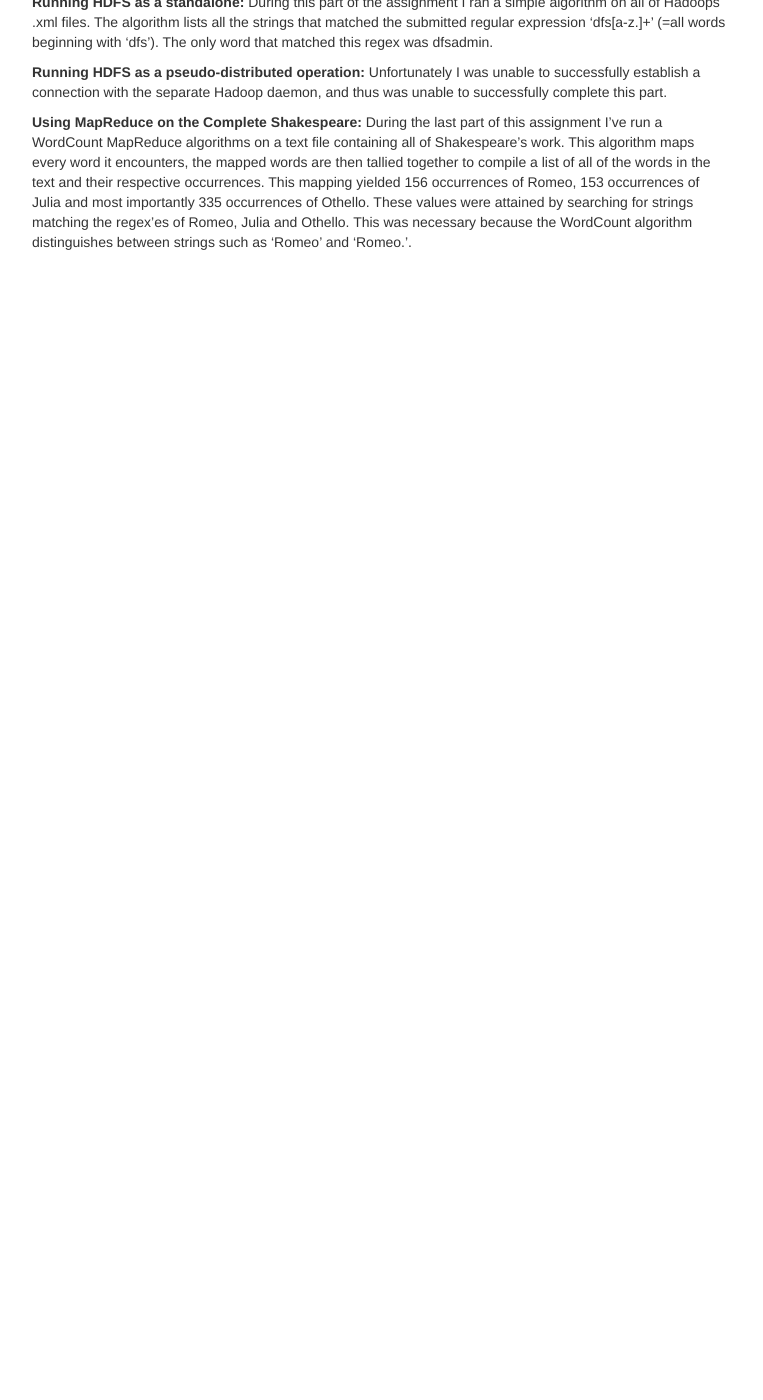
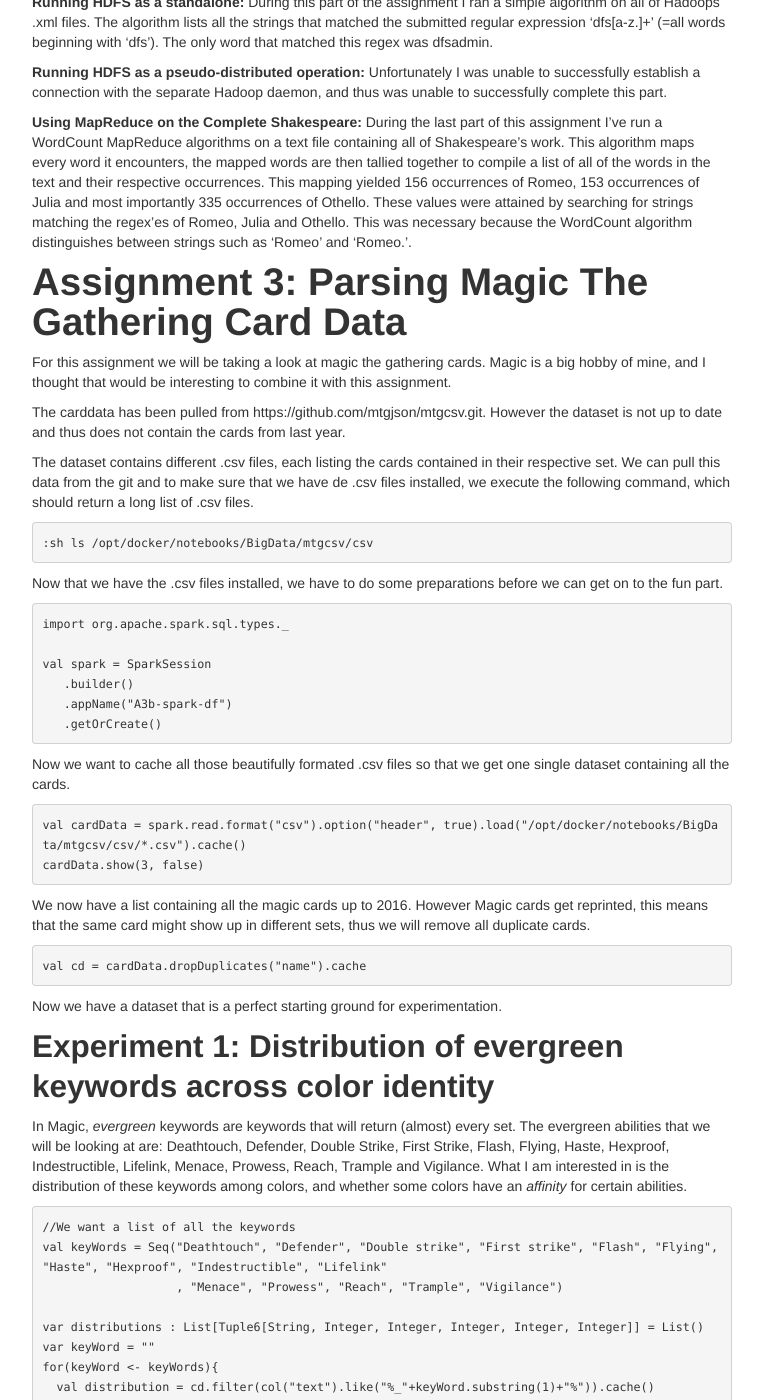
Before and after one commit to FlipFlopPhi/blog_Flip, a Jekyll site: the page built from index.md, in a window 1280 px wide and 1400 px high, scrolled down 270 px. Shown: the whole window, without its empty margins (258-1021 px from the left). Built offline with Jekyll 4.4.1, drawn with Linux system fonts in a browser that asks for light colours; before the commit the page ends 900 px from its top, so only the background shows below that; some of the changed text lies outside the part shown.

Commit message:
Update index.md

````diff
--- a/index.md
+++ b/index.md
@@ -16,3 +16,90 @@ During this part of the assignment I ran a simple algorithm on all of Hadoops .x
 **Running HDFS as a pseudo-distributed operation:** Unfortunately I was unable to successfully establish a connection with the separate Hadoop daemon, and thus was unable to successfully complete this part.
 
 **Using MapReduce on the Complete Shakespeare:** During the last part of this assignment I've run a WordCount MapReduce algorithms on a text file containing all of Shakespeare's work. This algorithm maps every word it encounters, the mapped words are then tallied together to compile a list of all of the words in the text and their respective occurrences. This mapping yielded 156 occurrences of Romeo, 153 occurrences of Julia and most importantly 335 occurrences of Othello. These values were attained by searching for strings matching the regex'es of Romeo, Julia and Othello. This was necessary because the WordCount algorithm distinguishes between strings such as 'Romeo' and 'Romeo.'.
+
+# Assignment 3: Parsing Magic The Gathering Card Data
+
+For this assignment we will be taking a look at magic the gathering cards. Magic is a big hobby of mine, and I thought that would be interesting to combine it with this assignment.
+
+The carddata has been pulled from https://github.com/mtgjson/mtgcsv.git.
+However the dataset is not up to date and thus does not contain the cards from last year.
+
+The dataset contains different .csv files, each listing the cards contained in their respective set. We can pull this data from the git and to make sure that we have de .csv files installed, we execute the following command, which should return a long list of .csv files.
+```scala
+:sh ls /opt/docker/notebooks/BigData/mtgcsv/csv
+```
+Now that we have the .csv files installed, we have to do some preparations before we can get on to the fun part.
+```
+import org.apache.spark.sql.types._
+
+val spark = SparkSession
+   .builder()
+   .appName("A3b-spark-df")
+   .getOrCreate()
+```
+Now we want to cache all those beautifully formated .csv files so that we get one single dataset containing all the cards.
+```
+val cardData = spark.read.format("csv").option("header", true).load("/opt/docker/notebooks/BigData/mtgcsv/csv/*.csv").cache()
+cardData.show(3, false)
+```
+We now have a list containing all the magic cards up to 2016. However Magic cards get reprinted, this means that the same card might show up in different sets, thus we will remove all duplicate cards.
+```
+val cd = cardData.dropDuplicates("name").cache
+```
+Now we have a dataset that is a perfect starting ground for experimentation.
+
+## Experiment 1: Distribution of evergreen keywords across color identity
+In Magic, *evergreen* keywords are keywords that will return (almost) every set.
+The evergreen abilities that we will be looking at are: Deathtouch, Defender, Double Strike, First Strike, Flash, Flying, Haste, Hexproof, Indestructible, Lifelink, Menace, Prowess, Reach, Trample and Vigilance.
+What I am interested in is the distribution of these keywords among colors, and whether some colors have an *affinity* for certain abilities.
+```
+//We want a list of all the keywords
+val keyWords = Seq("Deathtouch", "Defender", "Double strike", "First strike", "Flash", "Flying", "Haste", "Hexproof", "Indestructible", "Lifelink"
+                   , "Menace", "Prowess", "Reach", "Trample", "Vigilance")
+
+var distributions : List[Tuple6[String, Integer, Integer, Integer, Integer, Integer]] = List()
+var keyWord = ""
+for(keyWord <- keyWords){
+  val distribution = cd.filter(col("text").like("%_"+keyWord.substring(1)+"%")).cache()
+
+  val totW : Integer = distribution.filter(col("colorIdentity").contains("W")).count().toInt
+  val totU : Integer = distribution.filter(col("colorIdentity").contains("U")).count().toInt
+  val totB : Integer = distribution.filter(col("colorIdentity").contains("B")).count().toInt
+  val totR : Integer = distribution.filter(col("colorIdentity").contains("R")).count().toInt
+  val totG : Integer = distribution.filter(col("colorIdentity").contains("G")).count().toInt
+  val keywordDist = (keyWord, totW, totU, totB, totR, totG)
+  distributions = distributions :+(keywordDist)
+  println(keyWord)
+}
+
+```
+Now that we have the distributions of the keywords, the only thing that remains for this experiment is showing the data in a readable fashion.
+```
+val distribution = null
+for (distribution <- distributions){
+  val total = distribution._2 + distribution._3 + distribution._4 + distribution._5 + distribution._6
+
+  println(distribution._1+ ": " + (distribution._2 * 100 / total) + "%, " + (distribution._3 * 100 / total) + "%, "
+         + (distribution._4 * 100 / total) + "%, " + (distribution._5 * 100 / total) + "%, " + (distribution._6 * 100 / total) + "%")
+}
+```
+## Experiment 2: Finding the highest scry value
+Another keyword in Magic is the keyword 'scry N'; a keyword that allows you to look at the top N cards of your deck, and decide which ones you want to keep at the top of your deck and which ones you want to put at the bottem of your deck. The higher the amount of cards you can scry, the more control you have over which cards you will draw.
+What I want to find out is what the highest amount is that you can *scry*.
+```
+val cdScry = cd.filter(col("text").like("%_cry%")).cache()
+```
+Now that we have the list of cards with the *scry* keyword on them, we need to find a way to get the highest amount a card allows you to scry.
+```
+var continue = true
+var scryN :DataFrame = null
+var n = 0
+while(continue==true){
+  n += 1
+  scryN = cdScry.filter(col("text").like("%_cry "+n+"%"))
+  continue = (scryN.count() > 0)
+  print("I")
+}
+print(n)
+```
+According to our approach the highest value you can scry is 6.
````
Also changed, not shown: other parts of index.md (+1 -1 lines).
